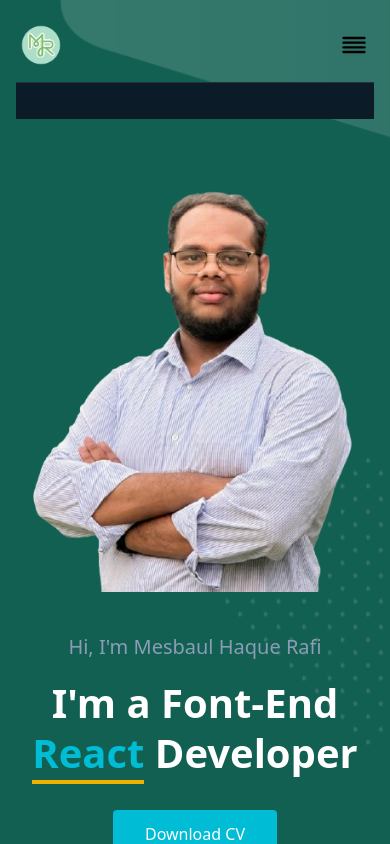
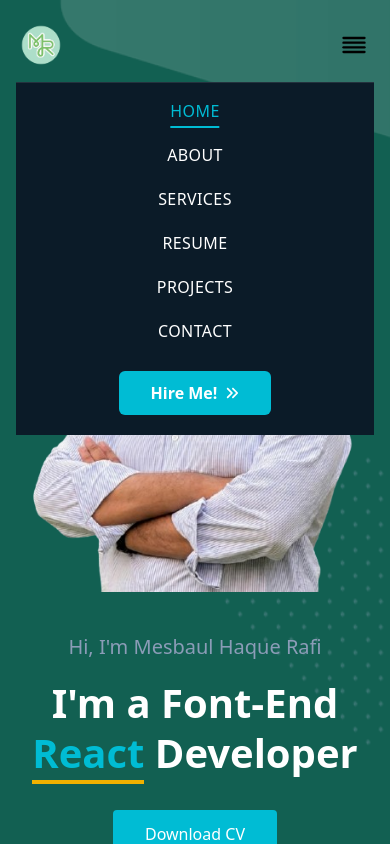
Before and after one commit to mesbaulrafi/myPortfolio, a React (Vite) app: page / in a window 390 px wide. Both pictures are taken after a click on the button "Toggle menu". Shown: the top 844 px of the page. Built offline with nearby package versions, Linux system fonts and the light colour scheme.

Commit message:
add responsiv navbar

```diff
--- a/src/components/layouts/Header.jsx
+++ b/src/components/layouts/Header.jsx
@@ -139,7 +139,29 @@ const Header = () => {
               paddingBottom: '20px',
               backgroundColor: '#0b1b28',
             }}>
-
+              <ul style={{
+                display: 'flex',
+                flexDirection: 'column',
+                alignItems: 'center',
+                gap: '20px',
+                margin: 0,
+                padding: 0,
+                listStyle: 'none',
+              }}>
+                <li><NavLink to="/" onClick={() => setIsOpen(false)} className={navLinkStyle}>Home</NavLink></li>
+                <li><NavLink to="/about" onClick={() => setIsOpen(false)} className={navLinkStyle}>About</NavLink></li>
+                <li><NavLink to="/services" onClick={() => setIsOpen(false)} className={navLinkStyle}>Services</NavLink></li>
+                <li><NavLink to="/resume" onClick={() => setIsOpen(false)} className={navLinkStyle}>Resume</NavLink></li>
+                <li><NavLink to="/projects" onClick={() => setIsOpen(false)} className={navLinkStyle}>Projects</NavLink></li>
+                <li><NavLink to="/contact" onClick={() => setIsOpen(false)} className={navLinkStyle}>Contact</NavLink></li>
+                <li style={{ marginTop: '8px' }}>
+                  <Link to="/contact" onClick={() => setIsOpen(false)}>
+                    <button className="flex items-center gap-x-2 bg-[#00BCD4] text-white font-bold py-2.5 px-8 rounded-md hover:bg-white hover:text-[#00BCD4] transition-all duration-300">
+                      Hire Me! <FaAnglesRight className="text-sm" />
+                    </button>
+                  </Link>
+                </li>
+              </ul>
             </div>
           </div>
         )}
```
